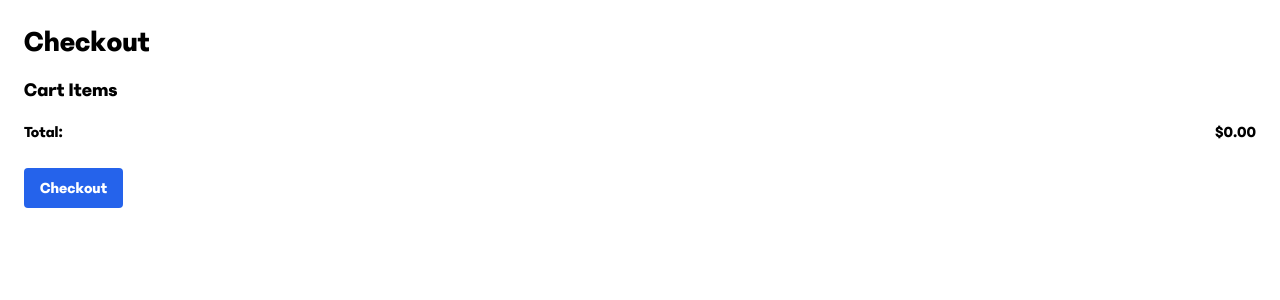
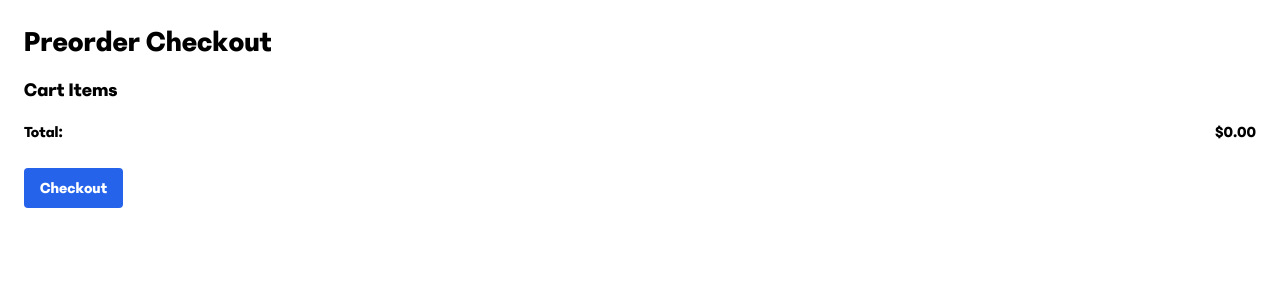
Before and after one commit to WolfGamer2/hackclub-shop, a Next.js app: page /checkout in a window 1280 px wide. Shown: the top 300 px of the page. Built offline with nearby package versions, Linux system fonts and the light colour scheme.

Commit message:
Preorder

```diff
--- a/src/app/cart/page.tsx
+++ b/src/app/cart/page.tsx
@@ -51,7 +51,7 @@ const CartPage = () => {
                             className="bg-blue-600 text-white py-2 px-4 mt-6 rounded"
                             onClick={handleCheckout}
                         >
-                            Proceed to Checkout
+                            Proceed to Preorder Checkout
                         </button>
                         <button
                             className="bg-red-600 text-white py-2 px-4 mt-6 rounded ml-4"
--- a/src/app/checkout/page.tsx
+++ b/src/app/checkout/page.tsx
@@ -28,7 +28,7 @@ const Checkout = () => {
     // Fake payment process
     setTimeout(() => {
       setLoading(false);
-      alert('Checkout complete!');
+      alert('Preorder taken! We will contact you soon.'); // Show alert
       router.push('/thank-you'); // Redirect to thank-you page
 
       setTimeout(() => {
@@ -39,7 +39,7 @@ const Checkout = () => {
 
   return (
     <div className="container mx-auto p-6">
-      <h1 className="text-3xl font-bold">Checkout</h1>
+      <h1 className="text-3xl font-bold">Preorder Checkout</h1>
       <div className="mt-4">
         <h2 className="text-xl">Cart Items</h2>
         <ul>
--- a/src/app/page.tsx
+++ b/src/app/page.tsx
@@ -17,14 +17,14 @@ const MainPage = () => {
             Welcome to the Hack Club Shop
           </h1>
           <p className="text-xl mb-8 max-w-xl mx-auto">
-            Grab exclusive merch designed by and for Hack Clubbers. T-shirts,
+            Preorder exclusive merch designed by and for Hack Clubbers. T-shirts,
             hoodies, stickers, and more!
           </p>
           <Link
             href="/shop"
             className="text-white bg-hackclub-red py-4 px-10 rounded-lg text-xl hover:bg-red-700 transition-all duration-300"
           >
-            Start Shopping
+            Start Preordering
           </Link>
         </div>
       </div>
@@ -62,7 +62,7 @@ const MainPage = () => {
       </div>
 
       <footer className="text-center text-white py-6 bg-hackclub-dark z-10">
-        © 2024 Hack Club. All rights reserved.
+        © 2025 Hack Club Shop. All rights reserved.
       </footer>
     </div>
   );
```
